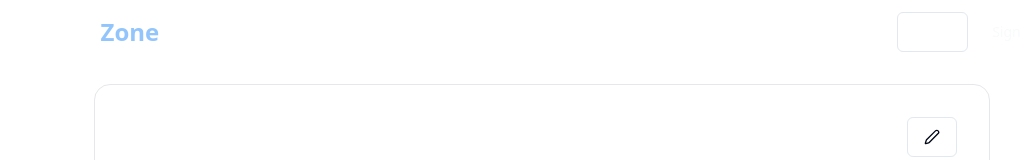
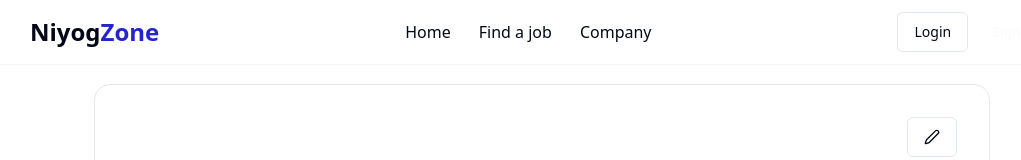
Before and after one commit to farah-jannat/niyog-zone, a React (Vite) app in the folder frontend/: page /profile in a window 1280 px wide. Shown: the top 160 px of the page, without its empty margins (98-1119 px from the left). Built offline with nearby package versions, Linux system fonts and the light colour scheme; no server answers.

Commit message:
fix: add the nav-two version

```diff
--- a/frontend/src/components/Profile.jsx
+++ b/frontend/src/components/Profile.jsx
@@ -10,6 +10,7 @@ import { useState } from "react";
 import UpdateProfileDialog from "./updateProfileDialog";
 import { useSelector } from "react-redux";
 import useGetAppliedJobs from "@/hooks/useGetAppliedJobs";
+import Navbar_two from "./shared/Navbar_two";
 
 const skills = ["Html", "javascript", "python", "c++", "css"];
 const isResume = true;
@@ -23,7 +24,7 @@ const Profile = () => {
   return (
 
     <div>
-      <Navbar />
+      <Navbar_two/>
       <div className="max-w-4xl mx-auto bg-white border border-gray-200 rounded-2xl my-5 p-8">
         <div className="flex justify-between">
           <div className="flex items-center gap-4">
```
